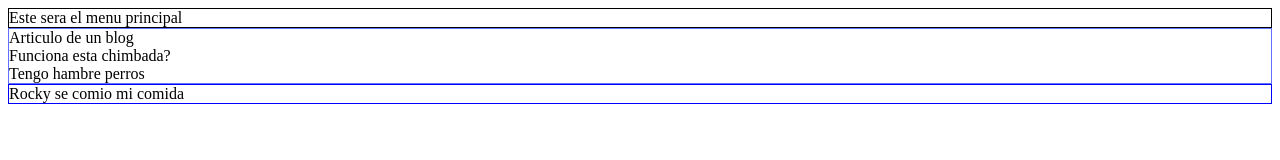
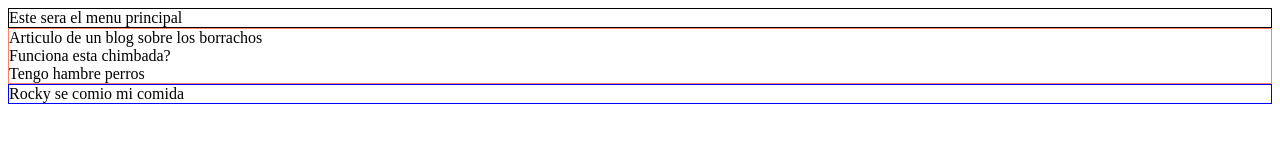
Before and after one commit to Zerospro/Pistacho, a plain HTML site: page index.html in a window 1280 px wide. Drawn offline with Linux system fonts and the light colour scheme.

Commit message:
cambio en ee cuerpo del texto y color

```diff
--- a/index.html
+++ b/index.html
@@ -9,9 +9,9 @@
             <nav>Este sera el menu principal</nav>
 
         </header>
-        <main style="border: 1px solid rgba(0, 26, 255, 0.623)">
+        <main style="border: 1px solid rgba(255, 55, 0, 0.623)">
             <article>
-                Articulo de un blog
+                Articulo de un blog sobre los borrachos
             </article>
             <section>
                 Funciona esta chimbada?
```
